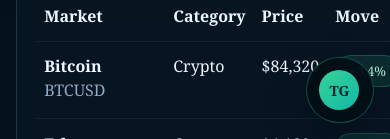
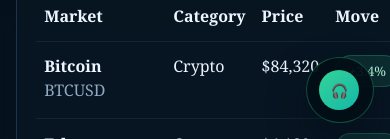
Before and after one commit to llae41197-source/ethprofito, a Next.js app: page / in a window 390 px wide. Shown: the part 705-844 px from the top of the page. Built offline with nearby package versions, Linux system fonts and the light colour scheme; no server answers; what wagmi would draw is missing.

Commit message:
Change support button icon to headphone

```diff
--- a/components/support-float.tsx
+++ b/components/support-float.tsx
@@ -9,7 +9,7 @@
       title="Customer service"
     >
       <span className="support-float-icon" aria-hidden="true">
-        TG
+        🎧
       </span>
       <span className="support-float-label">Customer Service</span>
     </a>
```
